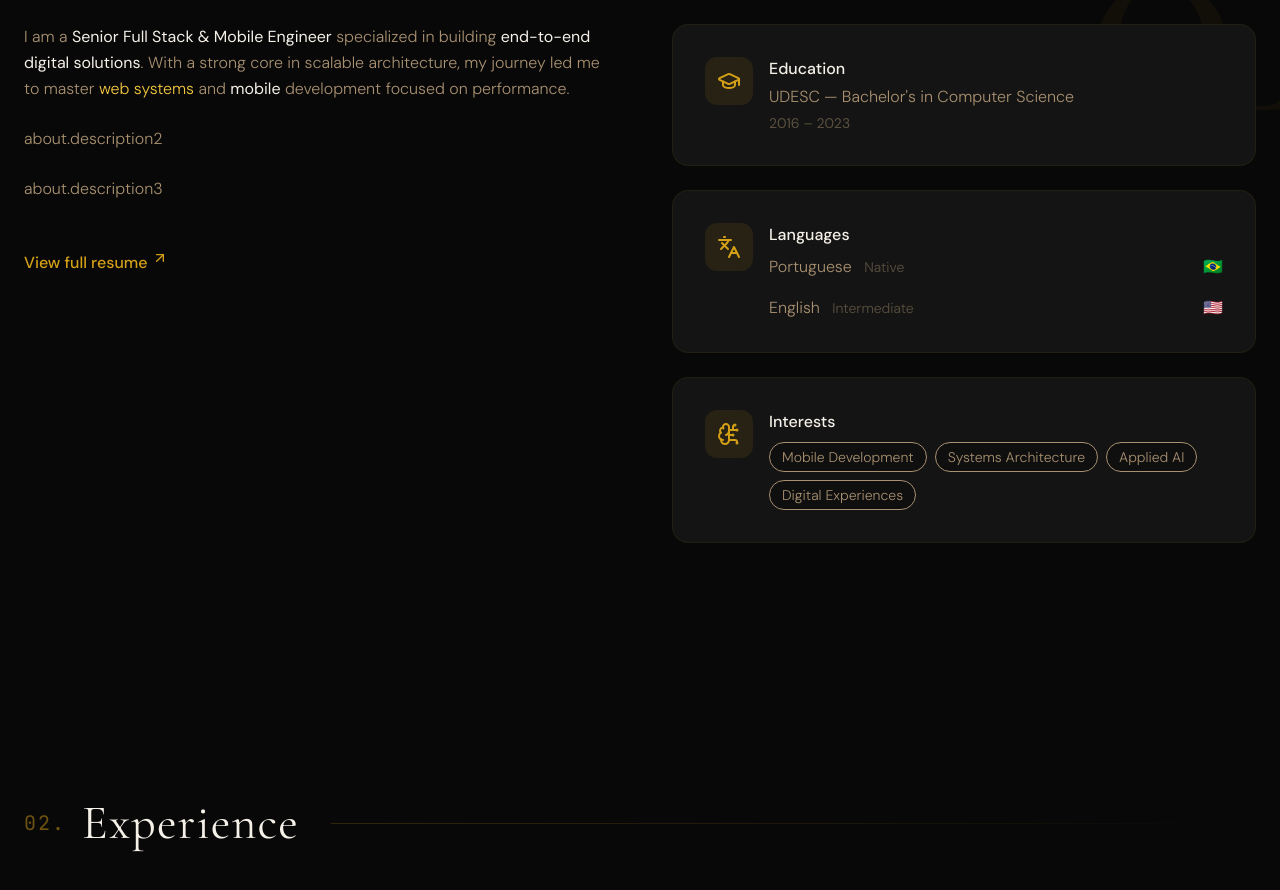
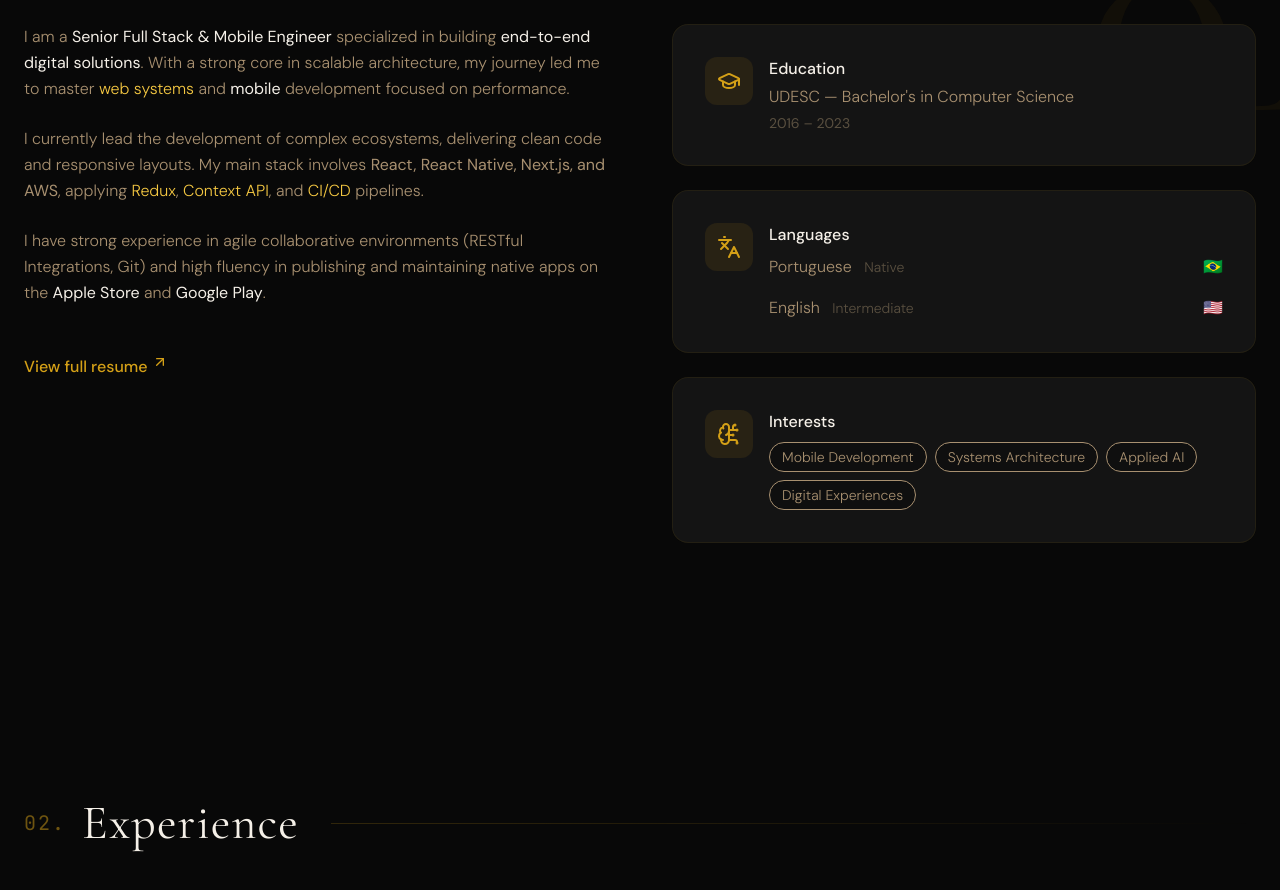
Before and after one commit to mtheusdev/portfolio_, a Next.js app: page /en in a window 1280 px wide. Shown: the part 1000-1890 px from the top of the page. Built offline with nearby package versions, Linux system fonts and the light colour scheme.

Commit message:
feat: Add gold and bold rich text styling to About section descriptions.

```diff
--- a/src/components/sections/About.tsx
+++ b/src/components/sections/About.tsx
@@ -51,9 +51,20 @@ export default function About() {
             <p>
               {t.rich("description2", {
                 bold: (chunks) => <strong>{chunks}</strong>,
+                gold: (chunks) => (
+                  <span className="text-gold-400">{chunks}</span>
+                ),
               })}
             </p>
-            <p>{t("description3")}</p>
+            <p>
+              {t.rich("description3", {
+                bold: (chunks) => (
+                  <strong className="text-text-primary font-normal">
+                    {chunks}
+                  </strong>
+                ),
+              })}
+            </p>
 
             <Link
               href="/resume"
```
